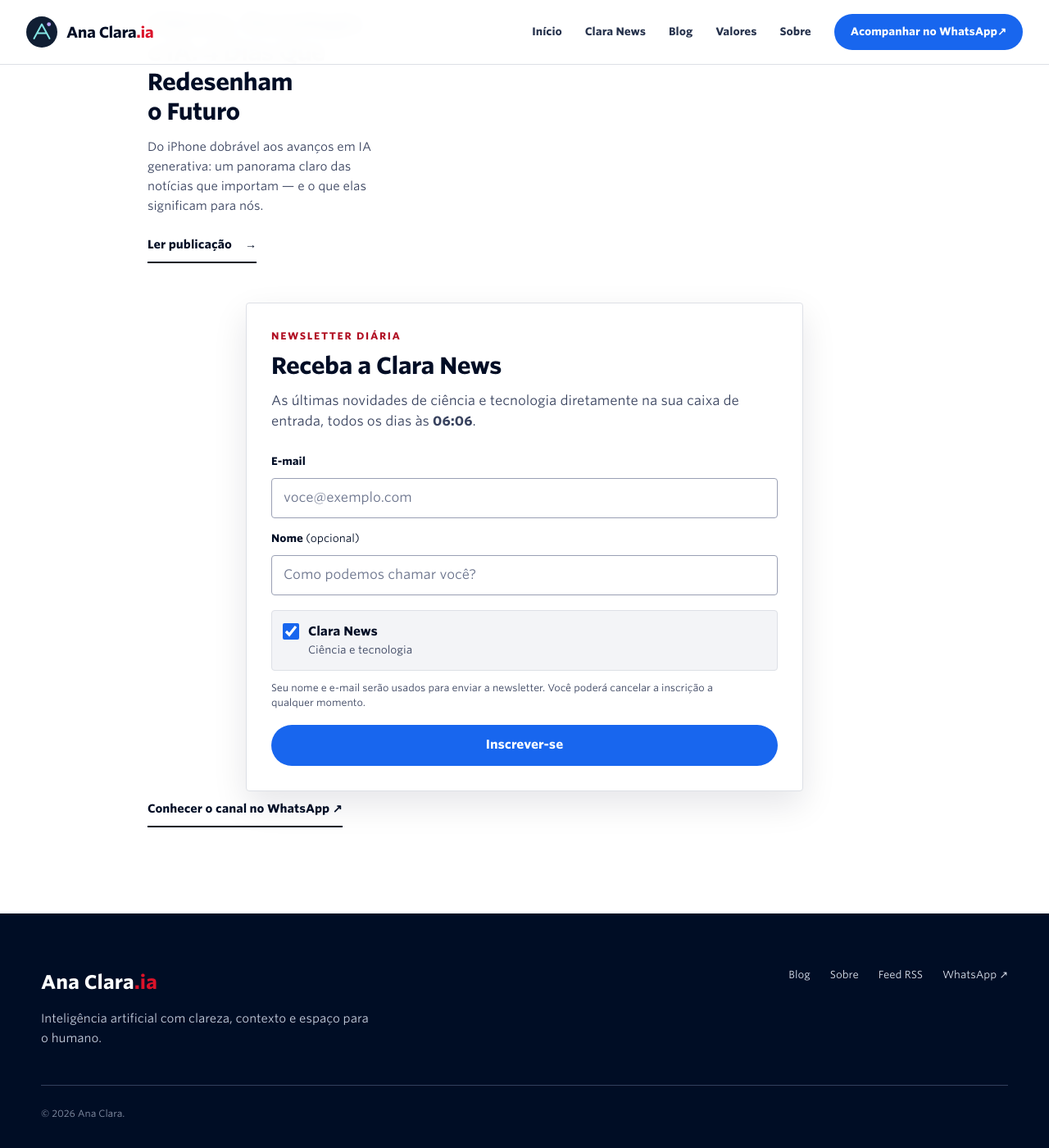
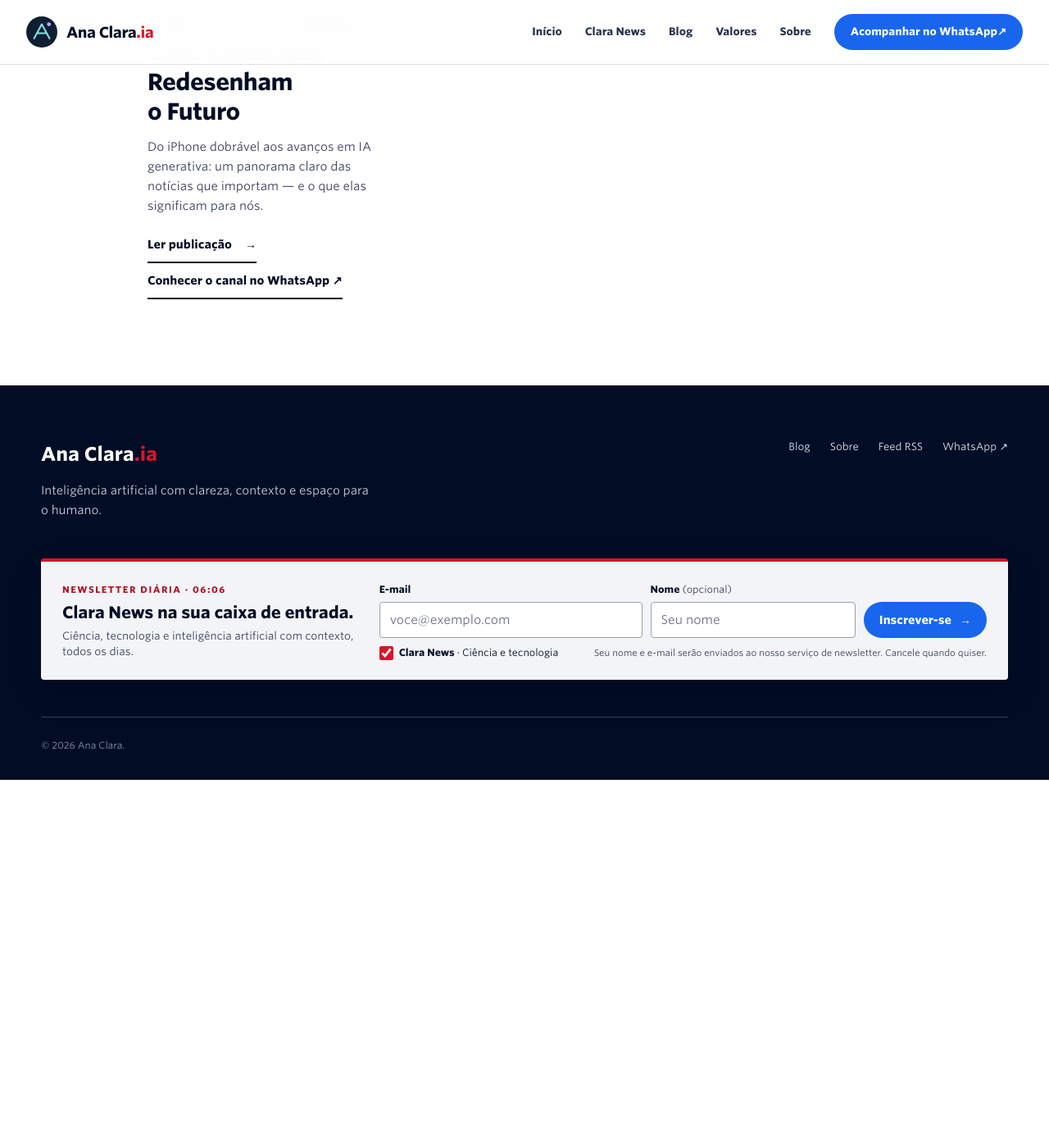
Before and after one commit to anaclaraia/anaclaraia.github.io, a Jekyll site: the page built from clara-news.html, in a window 1280 px wide and 1400 px high, scrolled down 636 px. Shown: the whole window at 82% size. Built offline with Jekyll 4.4.1, drawn with Linux system fonts in a browser that asks for light colours; after the commit the page ends 1587 px from its top, so only the background shows below that.

Commit message:
Feature Clara News signup in global footer

```diff
--- a/_includes/newsletter-form.html
+++ b/_includes/newsletter-form.html
@@ -1,18 +1,31 @@
-<aside class="newsletter-card" aria-labelledby="newsletter-title">
-  <p class="newsletter-eyebrow">Newsletter diária</p>
-  <h3 id="newsletter-title">Receba a Clara News</h3>
-  <p>As últimas novidades de ciência e tecnologia diretamente na sua caixa de entrada, todos os dias às <strong>06:06</strong>.</p>
+<aside class="newsletter-card newsletter-footer" aria-labelledby="footer-newsletter-title">
+  <div class="newsletter-intro">
+    <p class="newsletter-eyebrow">Newsletter diária · 06:06</p>
+    <h3 id="footer-newsletter-title">Clara News na sua caixa de entrada.</h3>
+    <p>Ciência, tecnologia e inteligência artificial com contexto, todos os dias.</p>
+  </div>
+
   <form method="post" action="https://app.thestories.cc/subscription/form" class="listmonk-form" accept-charset="UTF-8">
     <input type="hidden" name="nonce">
-    <label for="newsletter-email">E-mail</label>
-    <input id="newsletter-email" type="email" name="email" required autocomplete="email" placeholder="voce@exemplo.com">
-    <label for="newsletter-name">Nome <span>(opcional)</span></label>
-    <input id="newsletter-name" type="text" name="name" autocomplete="name" placeholder="Como podemos chamar você?">
-    <label class="newsletter-list" for="ad7d9">
-      <input id="ad7d9" type="checkbox" name="l" checked required value="ad7d93a4-ce6d-4b6e-a616-ae3473341a45">
-      <span><strong>Clara News</strong><small>Ciência e tecnologia</small></span>
-    </label>
-    <p class="newsletter-privacy">Seu nome e e-mail serão usados para enviar a newsletter. Você poderá cancelar a inscrição a qualquer momento.</p>
-    <input type="submit" value="Inscrever-se">
+
+    <div class="newsletter-fields">
+      <div class="newsletter-field">
+        <label for="footer-newsletter-email">E-mail</label>
+        <input id="footer-newsletter-email" type="email" name="email" required autocomplete="email" placeholder="voce@exemplo.com">
+      </div>
+      <div class="newsletter-field">
+        <label for="footer-newsletter-name">Nome <span>(opcional)</span></label>
+        <input id="footer-newsletter-name" type="text" name="name" autocomplete="name" placeholder="Seu nome">
+      </div>
+      <button type="submit">Inscrever-se <span aria-hidden="true">→</span></button>
+    </div>
+
+    <div class="newsletter-meta">
+      <label class="newsletter-list" for="footer-clara-news-list">
+        <input id="footer-clara-news-list" type="checkbox" name="l" checked required value="ad7d93a4-ce6d-4b6e-a616-ae3473341a45">
+        <span><strong>Clara News</strong> · Ciência e tecnologia</span>
+      </label>
+      <p class="newsletter-privacy">Seu nome e e-mail serão enviados ao nosso serviço de newsletter. Cancele quando quiser.</p>
+    </div>
   </form>
 </aside>
--- a/_layouts/default.html
+++ b/_layouts/default.html
@@ -87,6 +87,7 @@
     <div class="wrap footer-grid">
       <div><a class="footer-brand" href="{{ '/' | relative_url }}">Ana Clara<span>.ia</span></a><p>Inteligência artificial com clareza, contexto e espaço para o humano.</p></div>
       <nav aria-label="Links do rodapé"><a href="{{ '/blog.html' | relative_url }}">Blog</a><a href="{{ '/sobre/' | relative_url }}">Sobre</a><a href="{{ '/feed.xml' | relative_url }}">Feed RSS</a><a href="{{ site.whatsapp_url }}" target="_blank" rel="noopener noreferrer">WhatsApp ↗</a></nav>
+      {% include newsletter-form.html %}
       <p class="copyright">© {{ 'now' | date: '%Y' }} Ana Clara.</p>
     </div>
   </footer>
--- a/_layouts/home.html
+++ b/_layouts/home.html
@@ -10,7 +10,7 @@ layout: default
       <div class="hero-actions"><a class="button primary" href="{{ '/blog.html' | relative_url }}">Explorar o blog <span aria-hidden="true">→</span></a><a class="button ghost" href="#clara-news">Conhecer a Clara News</a></div>
     </div>
     <div class="hero-visual" aria-label="Representação visual da Clara News conectando pessoas e tecnologia">
-      <img src="{{ '/assets/images/clara-news-continuity.svg' | relative_url }}" width="620" height="620" alt="Ilustração de uma pessoa usando um computador com cartões digitais da Clara News">
+      <img src="{{ '/assets/images/clara-news-continuity.webp' | relative_url }}" width="1153" height="872" alt="Pessoa sorrindo enquanto usa um notebook, com cartões digitais de verificação">
     </div>
   </div>
 </section>
@@ -43,7 +43,7 @@ layout: default
 <section class="clara-section" id="clara-news" aria-labelledby="news-heading">
   <div class="wrap clara-grid">
     <div><p class="eyebrow light">Uma editoria do blog</p><h2 id="news-heading">Clara<br><em>News.</em></h2></div>
-    <div class="clara-copy"><p class="clara-kicker">Informação rápida.<br>Responsabilidade sempre.</p><p>Clara News acompanha as mudanças em inteligência artificial e tecnologia, separando fatos de especulação.</p>{% assign news_posts = site.posts | where_exp: 'post', 'post.tags contains "clara-news"' %}{% if news_posts.size > 0 %}<a class="button light-button" href="{{ '/clara-news/' | relative_url }}">Acessar notícias <span aria-hidden="true">→</span></a>{% else %}<span class="status-label">Em preparação</span>{% endif %}{% include newsletter-form.html %}</div>
+    <div class="clara-copy"><p class="clara-kicker">Informação rápida.<br>Responsabilidade sempre.</p><p>Clara News acompanha as mudanças em inteligência artificial e tecnologia, separando fatos de especulação.</p>{% assign news_posts = site.posts | where_exp: 'post', 'post.tags contains "clara-news"' %}{% if news_posts.size > 0 %}<a class="button light-button" href="{{ '/clara-news/' | relative_url }}">Acessar notícias <span aria-hidden="true">→</span></a>{% else %}<span class="status-label">Em preparação</span>{% endif %}</div>
   </div>
 </section>
 
--- a/assets/css/newsletter.css
+++ b/assets/css/newsletter.css
@@ -1,21 +1,50 @@
-/* Formulário Clara News / Listmonk */
-.newsletter-card{margin-top:36px;padding:30px;border-radius:4px;background:#fff;color:var(--twilio-ink);box-shadow:0 18px 48px rgba(0,13,37,.2)}
-.newsletter-card .newsletter-eyebrow{margin:0 0 8px;color:var(--twilio-red-dark);font-size:12px;font-weight:700;letter-spacing:.14em;text-transform:uppercase}
-.newsletter-card h3{margin:0 0 12px;color:var(--twilio-ink)}
-.newsletter-card>p:not(.newsletter-eyebrow){margin:0 0 22px;color:var(--twilio-gray-700);font-size:16px;line-height:25px}
-.listmonk-form{display:grid;gap:10px}
-.listmonk-form>label:not(.newsletter-list){margin-top:4px;color:var(--twilio-ink);font-size:13px;font-weight:700}
-.listmonk-form>label span{color:var(--twilio-gray-400);font-weight:400}
-.listmonk-form input[type="email"],.listmonk-form input[type="text"]{width:100%;min-height:48px;padding:10px 14px;border:1px solid var(--twilio-gray-300);border-radius:4px;background:#fff;color:var(--twilio-ink);font:inherit;font-size:16px}
-.listmonk-form input::placeholder{color:#69728b}
-.listmonk-form input:focus-visible{outline:3px solid var(--twilio-blue-light);outline-offset:2px;border-color:var(--twilio-blue)}
-.newsletter-list{display:flex;align-items:flex-start;gap:11px;margin:8px 0 0;padding:13px;border:1px solid var(--twilio-gray-100);border-radius:4px;background:var(--twilio-gray-50);cursor:pointer}
-.newsletter-list input{width:20px;height:20px;margin:2px 0 0;accent-color:var(--twilio-blue)}
-.newsletter-list span{display:grid;color:var(--twilio-ink)!important}
-.newsletter-list strong{font-size:15px}.newsletter-list small{color:var(--twilio-gray-700);font-size:13px}
-.listmonk-form .newsletter-privacy{margin:2px 0 8px;color:var(--twilio-gray-700);font-size:12px;line-height:18px}
-.listmonk-form input[type="submit"]{min-height:50px;padding:0 24px;border:0;border-radius:999px;background:var(--twilio-blue);color:#fff;font:700 15px/1 var(--font-twilio);cursor:pointer;transition:background .2s ease,transform .2s ease}
-.listmonk-form input[type="submit"]:hover{background:var(--twilio-blue-dark);transform:translateY(-1px)}
-.news-page .newsletter-card{max-width:680px;margin:48px auto 0;border:1px solid var(--twilio-gray-100);box-shadow:0 16px 42px rgba(0,13,37,.1)}
-@media(max-width:760px){.newsletter-card{padding:24px 20px}.newsletter-card>p:not(.newsletter-eyebrow){font-size:15px;line-height:24px}.listmonk-form input[type="submit"]{width:100%}}
-@media(prefers-reduced-motion:reduce){.listmonk-form input[type="submit"]{transition:none}}
+/* Clara News — formulário global do Listmonk */
+.newsletter-footer{
+  grid-column:1/-1;
+  display:grid;
+  grid-template-columns:minmax(220px,.75fr) minmax(0,1.55fr);
+  gap:28px;
+  align-items:center;
+  margin-top:2px;
+  padding:24px 26px;
+  border-top:4px solid var(--twilio-red);
+  border-radius:4px;
+  background:var(--twilio-gray-50);
+  color:var(--twilio-ink);
+  box-shadow:0 16px 38px rgba(0,0,0,.18);
+}
+.newsletter-intro{min-width:0}
+.newsletter-eyebrow{margin:0 0 5px;color:var(--twilio-red-dark);font-size:11px;font-weight:700;letter-spacing:.14em;text-transform:uppercase}
+.newsletter-footer h3{margin:0;color:var(--twilio-ink);font-size:20px!important;line-height:28px!important;letter-spacing:-.01em!important}
+.newsletter-intro>p:last-child{margin:5px 0 0;color:var(--twilio-gray-700);font-size:13px;line-height:19px}
+.listmonk-form{min-width:0}
+.newsletter-fields{display:grid;grid-template-columns:minmax(170px,1fr) minmax(150px,.78fr) auto;gap:10px;align-items:end}
+.newsletter-field{display:grid;gap:5px;min-width:0}
+.newsletter-field label{color:var(--twilio-ink);font-size:12px;font-weight:700}
+.newsletter-field label span{color:var(--twilio-gray-700);font-weight:400}
+.newsletter-field input{width:100%;min-width:0;min-height:44px;padding:9px 12px;border:1px solid var(--twilio-gray-300);border-radius:4px;background:#fff;color:var(--twilio-ink);font:inherit;font-size:15px}
+.newsletter-field input::placeholder{color:#69728b}
+.newsletter-field input:focus-visible,.newsletter-list input:focus-visible,.listmonk-form button:focus-visible{outline:3px solid var(--twilio-blue-light);outline-offset:2px}
+.listmonk-form button{display:inline-flex;align-items:center;justify-content:center;gap:10px;min-height:44px;padding:0 19px;border:0;border-radius:999px;background:var(--twilio-blue);color:#fff;font:700 14px/1 var(--font-twilio);white-space:nowrap;cursor:pointer;transition:background .2s ease,transform .2s ease}
+.listmonk-form button:hover{background:var(--twilio-blue-dark);transform:translateY(-1px)}
+.newsletter-meta{display:flex;align-items:center;justify-content:space-between;gap:14px;margin-top:9px}
+.newsletter-list{display:flex;align-items:center;gap:7px;color:var(--twilio-ink);font-size:12px;line-height:18px;cursor:pointer;white-space:nowrap}
+.newsletter-list input{width:17px;height:17px;margin:0;accent-color:var(--twilio-red)}
+.newsletter-list strong{font-weight:700}
+.newsletter-privacy{margin:0;color:var(--twilio-gray-700);font-size:11px;line-height:17px;text-align:right}
+@media(max-width:950px){
+  .newsletter-footer{grid-template-columns:1fr;gap:18px}
+}
+@media(max-width:760px){
+  .newsletter-footer{padding:22px 18px}
+  .newsletter-fields{grid-template-columns:1fr 1fr}
+  .listmonk-form button{grid-column:1/-1;width:100%}
+  .newsletter-meta{align-items:flex-start;flex-direction:column;gap:7px}
+  .newsletter-privacy{text-align:left}
+}
+@media(max-width:480px){
+  .newsletter-fields{grid-template-columns:1fr}
+  .listmonk-form button{grid-column:auto}
+  .newsletter-list{align-items:flex-start;white-space:normal}
+}
+@media(prefers-reduced-motion:reduce){.listmonk-form button{transition:none}}
--- a/clara-news.html
+++ b/clara-news.html
@@ -9,6 +9,5 @@ permalink: /clara-news/
   {% assign news_posts = site.posts | where_exp: 'post', 'post.tags contains "clara-news"' %}
   {% if news_posts.size > 0 %}<div class="post-list">{% for post in news_posts %}{% include post-card.html post=post %}{% endfor %}</div>
   {% else %}<div class="empty-state"><span class="empty-symbol" aria-hidden="true">[ &nbsp; ]</span><div><span class="status-label">Em preparação</span><h2>As notícias ainda estão por vir.</h2><p>Não há notícias publicadas nesta seção. Quando os primeiros conteúdos estiverem disponíveis, eles aparecerão aqui.</p></div></div>{% endif %}
-  {% include newsletter-form.html %}
   <a class="text-link" href="{{ site.whatsapp_url }}" target="_blank" rel="noopener noreferrer">Conhecer o canal no WhatsApp ↗<span class="sr-only"> (abre em nova aba)</span></a>
 </div>
```
Also changed, not shown: GUIA-DE-ATUALIZACAO.md (+3 -2 lines), README.md, assets/images/clara-news-continuity.svg (deleted).
